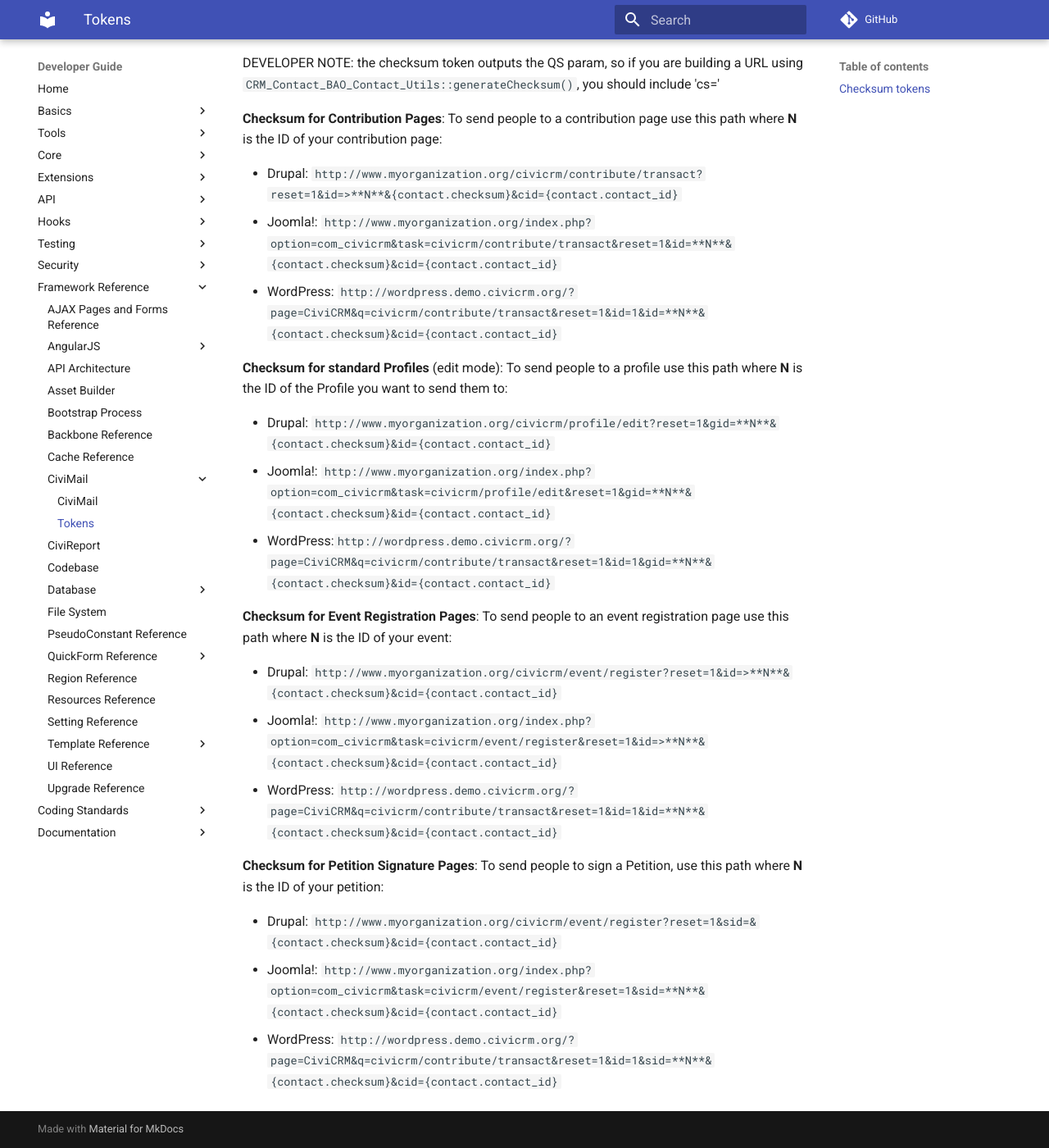
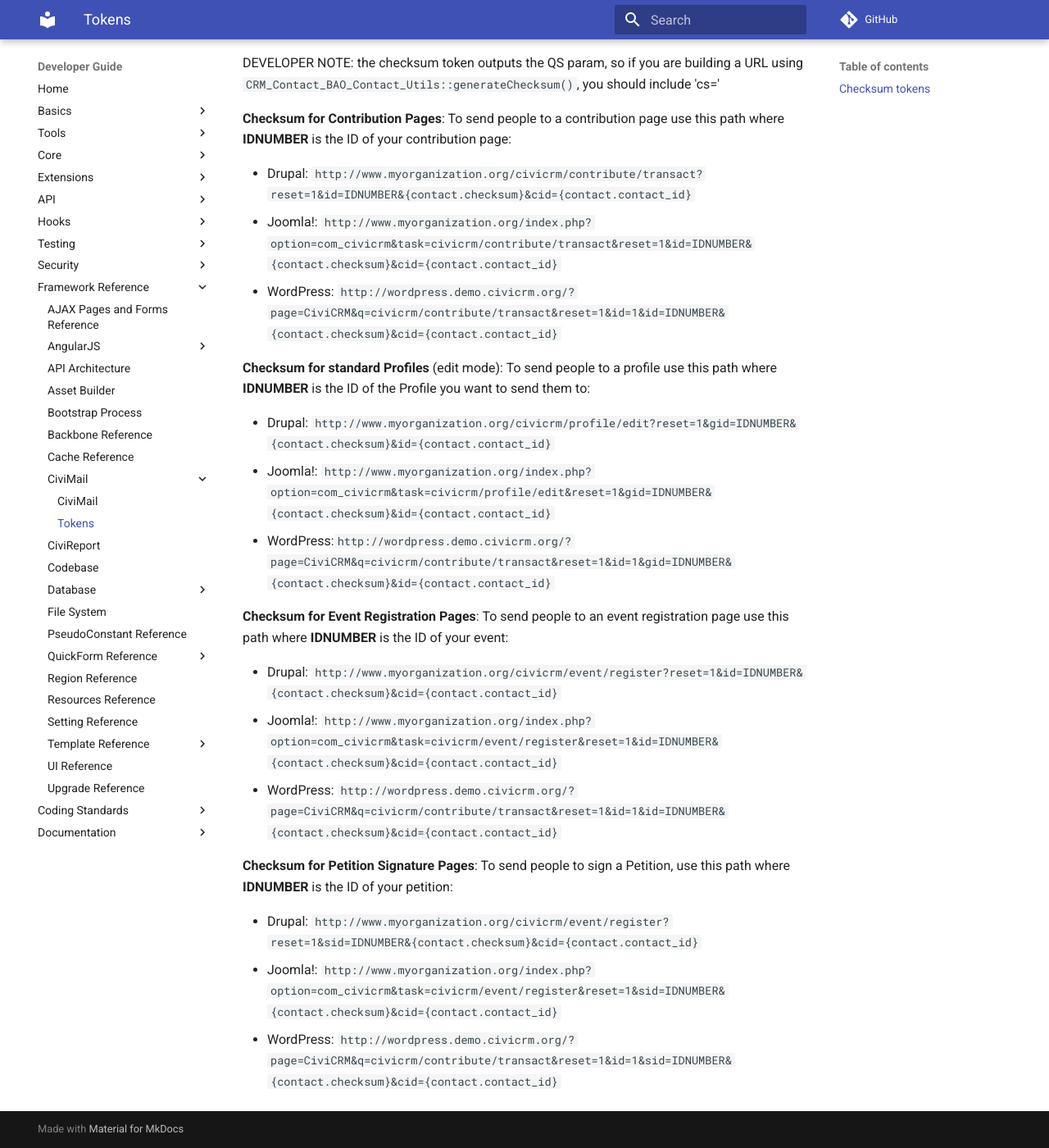
Before and after one commit to civicrm/civicrm-dev-docs, an MkDocs documentation site: the page built from docs/framework/civimail/tokens.md, in a window 1280 px wide and 1400 px high, scrolled down 3697 px. Shown: the whole window at 82% size. Built offline with MkDocs 1.6.1 and Material for MkDocs 9.7.7, drawn with Linux system fonts in a browser that asks for light colours; comment, search, counter and statistics services are not loaded; old or Windows-style settings are respelled for this version of MkDocs.

Commit message:
Use IDNUMBER instead of N for easier reading
**N** does not render as bold in the code text, so replace with easier read IDNUMBER.
Fix incorrect >**N** in some URLs.

```diff
--- a/docs/framework/civimail/tokens.md
+++ b/docs/framework/civimail/tokens.md
@@ -43,26 +43,26 @@ The way it works is you create a "special" link in the CiviMail message that inc
 
 DEVELOPER NOTE: the checksum token outputs the QS param, so if you are building a URL using `CRM_Contact_BAO_Contact_Utils::generateChecksum()`, you should include 'cs='
 
-**Checksum for Contribution Pages**: To send people to a contribution page use this path where **N** is the ID of your contribution page:
+**Checksum for Contribution Pages**: To send people to a contribution page use this path where **IDNUMBER** is the ID of your contribution page:
 
--   Drupal: `http://www.myorganization.org/civicrm/contribute/transact?reset=1&id=>**N**&{contact.checksum}&cid={contact.contact_id}`
--   Joomla!: `http://www.myorganization.org/index.php?option=com_civicrm&task=civicrm/contribute/transact&reset=1&id=**N**&{contact.checksum}&cid={contact.contact_id}`
--   WordPress: `http://wordpress.demo.civicrm.org/?page=CiviCRM&q=civicrm/contribute/transact&reset=1&id=1&id=**N**&{contact.checksum}&cid={contact.contact_id}`
+-   Drupal: `http://www.myorganization.org/civicrm/contribute/transact?reset=1&id=IDNUMBER&{contact.checksum}&cid={contact.contact_id}`
+-   Joomla!: `http://www.myorganization.org/index.php?option=com_civicrm&task=civicrm/contribute/transact&reset=1&id=IDNUMBER&{contact.checksum}&cid={contact.contact_id}`
+-   WordPress: `http://wordpress.demo.civicrm.org/?page=CiviCRM&q=civicrm/contribute/transact&reset=1&id=1&id=IDNUMBER&{contact.checksum}&cid={contact.contact_id}`
 
-**Checksum for standard Profiles** (edit mode): To send people to a profile use this path where **N** is the ID of the Profile you want to send them to:
+**Checksum for standard Profiles** (edit mode): To send people to a profile use this path where **IDNUMBER** is the ID of the Profile you want to send them to:
 
--   Drupal: `http://www.myorganization.org/civicrm/profile/edit?reset=1&gid=**N**&{contact.checksum}&id={contact.contact_id}`
--   Joomla!: `http://www.myorganization.org/index.php?option=com_civicrm&task=civicrm/profile/edit&reset=1&gid=**N**&{contact.checksum}&id={contact.contact_id}`
--   WordPress:`http://wordpress.demo.civicrm.org/?page=CiviCRM&q=civicrm/contribute/transact&reset=1&id=1&gid=**N**&{contact.checksum}&id={contact.contact_id}`
+-   Drupal: `http://www.myorganization.org/civicrm/profile/edit?reset=1&gid=IDNUMBER&{contact.checksum}&id={contact.contact_id}`
+-   Joomla!: `http://www.myorganization.org/index.php?option=com_civicrm&task=civicrm/profile/edit&reset=1&gid=IDNUMBER&{contact.checksum}&id={contact.contact_id}`
+-   WordPress:`http://wordpress.demo.civicrm.org/?page=CiviCRM&q=civicrm/contribute/transact&reset=1&id=1&gid=IDNUMBER&{contact.checksum}&id={contact.contact_id}`
 
-**Checksum for Event Registration Pages**: To send people to an event registration page use this path where **N** is the ID of your event:
+**Checksum for Event Registration Pages**: To send people to an event registration page use this path where **IDNUMBER** is the ID of your event:
 
--   Drupal: `http://www.myorganization.org/civicrm/event/register?reset=1&id=>**N**&{contact.checksum}&cid={contact.contact_id}`
--   Joomla!: `http://www.myorganization.org/index.php?option=com_civicrm&task=civicrm/event/register&reset=1&id=>**N**&{contact.checksum}&cid={contact.contact_id}`
--   WordPress: `http://wordpress.demo.civicrm.org/?page=CiviCRM&q=civicrm/contribute/transact&reset=1&id=1&id=**N**&{contact.checksum}&cid={contact.contact_id}`
+-   Drupal: `http://www.myorganization.org/civicrm/event/register?reset=1&id=IDNUMBER&{contact.checksum}&cid={contact.contact_id}`
+-   Joomla!: `http://www.myorganization.org/index.php?option=com_civicrm&task=civicrm/event/register&reset=1&id=IDNUMBER&{contact.checksum}&cid={contact.contact_id}`
+-   WordPress: `http://wordpress.demo.civicrm.org/?page=CiviCRM&q=civicrm/contribute/transact&reset=1&id=1&id=IDNUMBER&{contact.checksum}&cid={contact.contact_id}`
 
-**Checksum for Petition Signature Pages**: To send people to sign a Petition, use this path where **N** is the ID of your petition:
+**Checksum for Petition Signature Pages**: To send people to sign a Petition, use this path where **IDNUMBER** is the ID of your petition:
 
--   Drupal: `http://www.myorganization.org/civicrm/event/register?reset=1&sid=&{contact.checksum}&cid={contact.contact_id}`
--   Joomla!: `http://www.myorganization.org/index.php?option=com_civicrm&task=civicrm/event/register&reset=1&sid=**N**&{contact.checksum}&cid={contact.contact_id}`
--   WordPress: `http://wordpress.demo.civicrm.org/?page=CiviCRM&q=civicrm/contribute/transact&reset=1&id=1&sid=**N**&{contact.checksum}&cid={contact.contact_id}`
+-   Drupal: `http://www.myorganization.org/civicrm/event/register?reset=1&sid=IDNUMBER&{contact.checksum}&cid={contact.contact_id}`
+-   Joomla!: `http://www.myorganization.org/index.php?option=com_civicrm&task=civicrm/event/register&reset=1&sid=IDNUMBER&{contact.checksum}&cid={contact.contact_id}`
+-   WordPress: `http://wordpress.demo.civicrm.org/?page=CiviCRM&q=civicrm/contribute/transact&reset=1&id=1&sid=IDNUMBER&{contact.checksum}&cid={contact.contact_id}`
```
